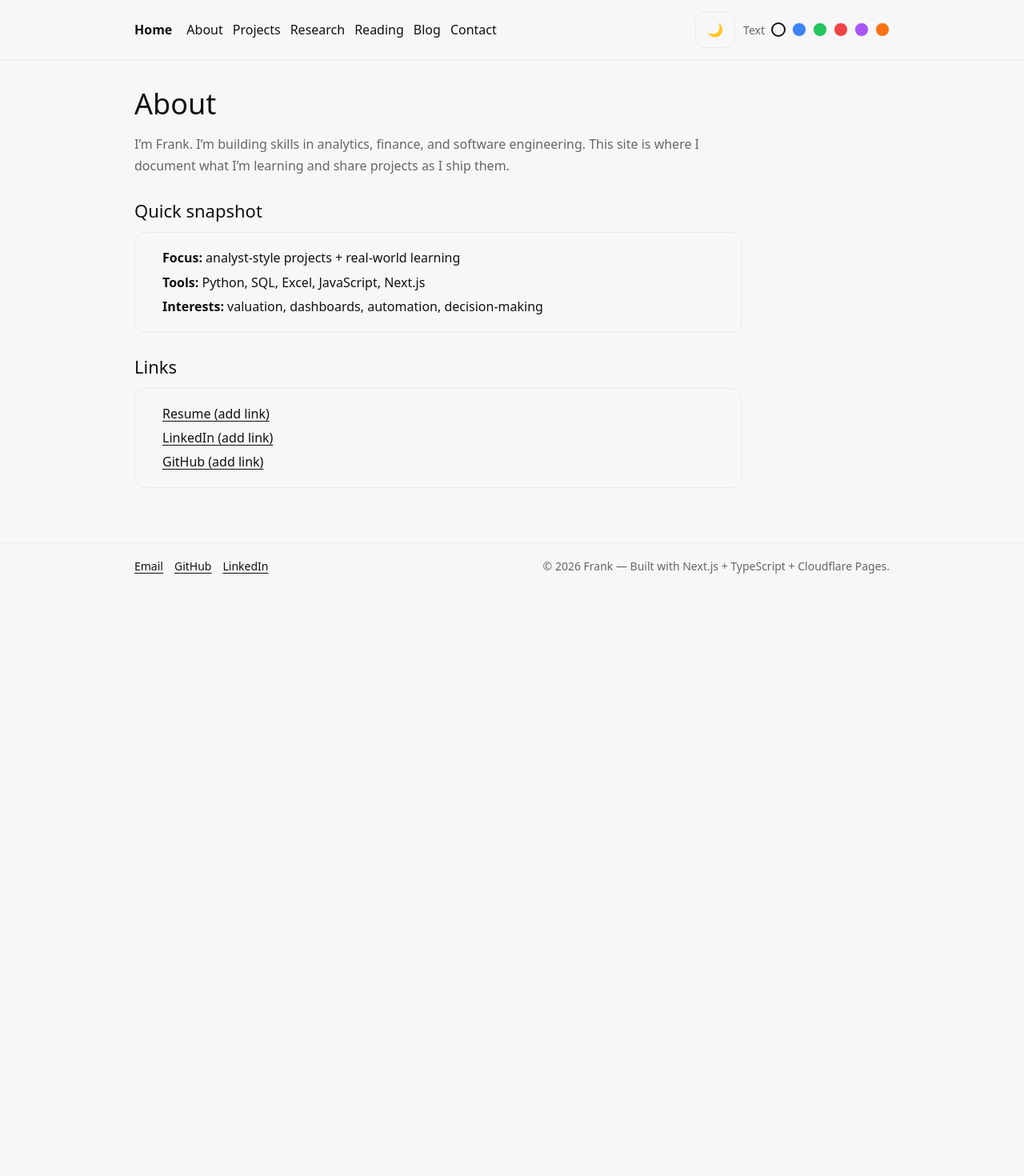
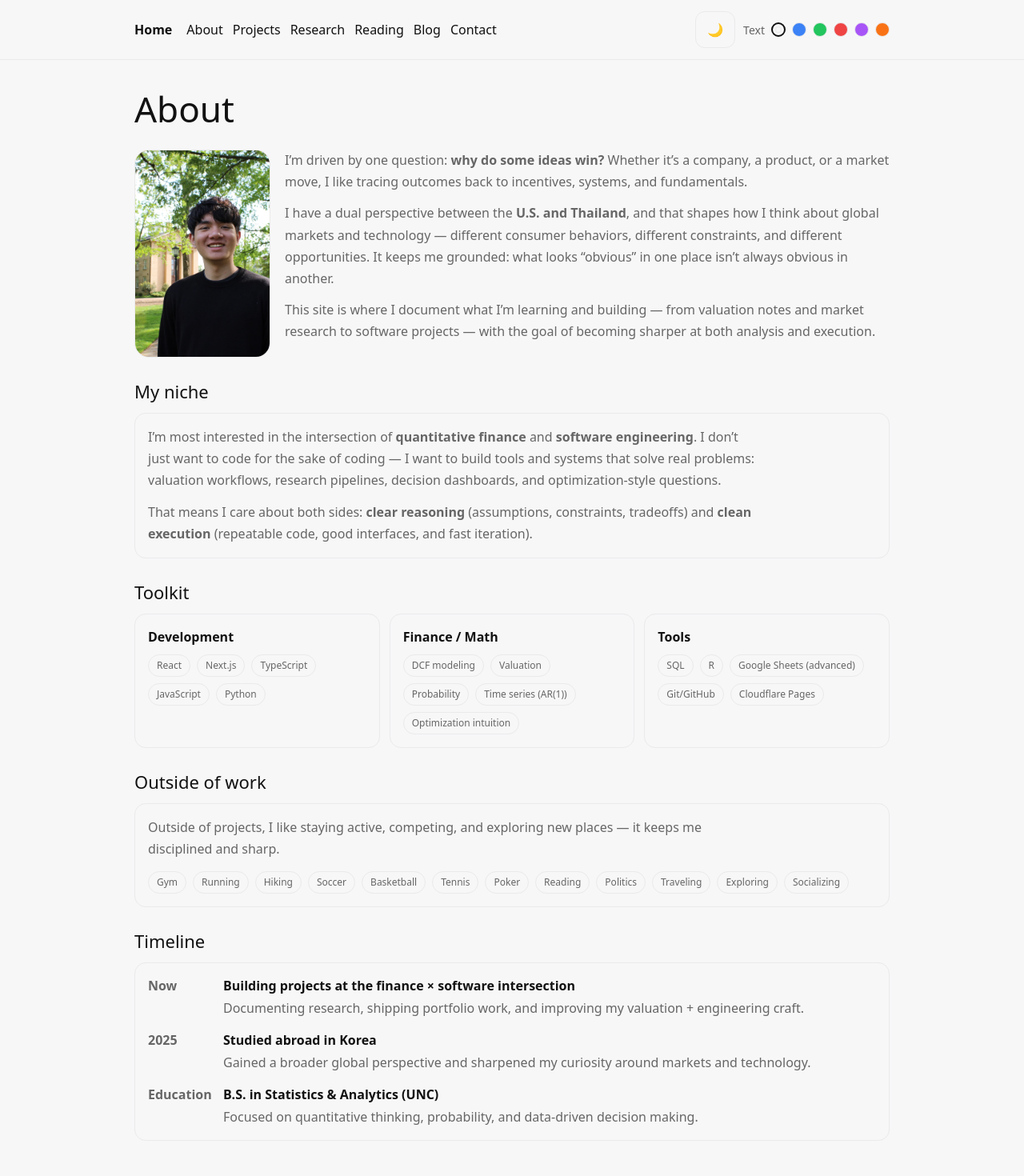
Before and after one commit to FrankThaingtham/personal-website, a Next.js app: page /about in a window 1280 px wide. Shown: the top 1470 px of the page at 80% size. Before the commit the page ends 800 px from the top, so only its background shows below. Built offline with nearby package versions, Linux system fonts and the light colour scheme.

Commit message:
build About page sections (story, niche, toolkit, interests, timeline)

```diff
--- a/src/app/about/page.tsx
+++ b/src/app/about/page.tsx
@@ -1,34 +1,237 @@
 export default function AboutPage() {
   return (
     <>
-      <h1 className="h1" style={{ fontSize: 36 }}>About</h1>
+      <h1 className="h1">About</h1>
 
-      <p className="p">
-        I’m Frank. I’m building skills in analytics, finance, and software engineering.
-        This site is where I document what I’m learning and share projects as I ship them.
-      </p>
+      {/* 1) Narrative Intro (Story) */}
+      <section style={{ marginTop: 18 }}>
+        <div
+          style={{
+            display: "grid",
+            gridTemplateColumns: "clamp(120px, 18vw, 170px) 1fr",
+            gap: 18,
+            alignItems: "start",
+          }}
+        >
+          {/* Headshot (small, left) */}
+          <div
+            style={{
+              width: "clamp(120px, 18vw, 170px)",
+              height: "clamp(190px, 26vw, 260px)",
+              borderRadius: 18,
+              border: "1px solid var(--border)",
+              overflow: "hidden",
+              background: "rgba(255,255,255,0.03)",
+            }}
+          >
+            {/* Put your headshot here: /public/headshot.webp (or .jpg) */}
+            <img
+              src="/headshot.webp"
+              alt="Frank Thaingtham"
+              style={{ width: "100%", height: "100%", objectFit: "cover", display: "block" }}
+            />
+          </div>
 
+          {/* Story (right) */}
+          <div>
+            <p className="p" style={{ marginBottom: 12 }}>
+              I’m driven by one question: <span style={{ fontWeight: 700 }}>why do some ideas win?</span> Whether it’s a
+              company, a product, or a market move, I like tracing outcomes back to incentives, systems, and
+              fundamentals.
+            </p>
+
+            <p className="p" style={{ marginBottom: 12 }}>
+              I have a dual perspective between the <span style={{ fontWeight: 700 }}>U.S. and Thailand</span>, and that
+              shapes how I think about global markets and technology — different consumer behaviors, different
+              constraints, and different opportunities. It keeps me grounded: what looks “obvious” in one place isn’t
+              always obvious in another.
+            </p>
+
+            <p className="p">
+              This site is where I document what I’m learning and building — from valuation notes and market research
+              to software projects — with the goal of becoming sharper at both analysis and execution.
+            </p>
+          </div>
+        </div>
+      </section>
+      {/* 2) The Intersection (Niche) */}
       <section style={{ marginTop: 26 }}>
-        <h2 className="h2">Quick snapshot</h2>
+        <h2 className="h2">My niche</h2>
 
-        <div className="card" style={{ maxWidth: 760 }}>
-          <ul style={{ lineHeight: 1.9, paddingLeft: 18, margin: 0 }}>
-            <li><strong>Focus:</strong> analyst-style projects + real-world learning</li>
-            <li><strong>Tools:</strong> Python, SQL, Excel, JavaScript, Next.js</li>
-            <li><strong>Interests:</strong> valuation, dashboards, automation, decision-making</li>
-          </ul>
+        <div className="card">
+          <p className="p" style={{ margin: 0 }}>
+            I’m most interested in the intersection of <span style={{ fontWeight: 700 }}>quantitative finance</span> and{" "}
+            <span style={{ fontWeight: 700 }}>software engineering</span>. I don’t just want to code for the sake of coding —
+            I want to build tools and systems that solve real problems: valuation workflows, research pipelines, decision
+            dashboards, and optimization-style questions.
+          </p>
+
+          <p className="p" style={{ marginTop: 12, marginBottom: 0 }}>
+            That means I care about both sides: <span style={{ fontWeight: 700 }}>clear reasoning</span> (assumptions,
+            constraints, tradeoffs) and <span style={{ fontWeight: 700 }}>clean execution</span> (repeatable code, good
+            interfaces, and fast iteration).
+          </p>
         </div>
       </section>
 
+      {/* 3) Tech & Finance Stack (Toolkit) */}
       <section style={{ marginTop: 26 }}>
-        <h2 className="h2">Links</h2>
+        <h2 className="h2">Toolkit</h2>
 
-        <div className="card" style={{ maxWidth: 760 }}>
-          <ul style={{ lineHeight: 1.9, paddingLeft: 18, margin: 0 }}>
-            <li><a href="#">Resume (add link)</a></li>
-            <li><a href="#">LinkedIn (add link)</a></li>
-            <li><a href="#">GitHub (add link)</a></li>
-          </ul>
+        <div
+          className="grid"
+          style={{
+            gridTemplateColumns: "repeat(auto-fit, minmax(260px, 1fr))",
+            gap: 12,
+          }}
+        >
+          {/* Development */}
+          <div className="card">
+            <div style={{ fontWeight: 800, marginBottom: 10 }}>Development</div>
+            <div style={{ display: "flex", gap: 8, flexWrap: "wrap" }}>
+              {["React", "Next.js", "TypeScript", "JavaScript", "Python"].map((t) => (
+                <span
+                  key={t}
+                  style={{
+                    border: "1px solid var(--border)",
+                    borderRadius: 999,
+                    padding: "4px 10px",
+                    fontSize: 12,
+                    color: "var(--muted)",
+                  }}
+                >
+                  {t}
+                </span>
+              ))}
+            </div>
+          </div>
+
+          {/* Finance / Math */}
+          <div className="card">
+            <div style={{ fontWeight: 800, marginBottom: 10 }}>Finance / Math</div>
+            <div style={{ display: "flex", gap: 8, flexWrap: "wrap" }}>
+              {["DCF modeling", "Valuation", "Probability", "Time series (AR(1))", "Optimization intuition"].map((t) => (
+                <span
+                  key={t}
+                  style={{
+                    border: "1px solid var(--border)",
+                    borderRadius: 999,
+                    padding: "4px 10px",
+                    fontSize: 12,
+                    color: "var(--muted)",
+                  }}
+                >
+                  {t}
+                </span>
+              ))}
+            </div>
+          </div>
+
+          {/* Tools */}
+          <div className="card">
+            <div style={{ fontWeight: 800, marginBottom: 10 }}>Tools</div>
+            <div style={{ display: "flex", gap: 8, flexWrap: "wrap" }}>
+              {["SQL", "R", "Google Sheets (advanced)", "Git/GitHub", "Cloudflare Pages"].map((t) => (
+                <span
+                  key={t}
+                  style={{
+                    border: "1px solid var(--border)",
+                    borderRadius: 999,
+                    padding: "4px 10px",
+                    fontSize: 12,
+                    color: "var(--muted)",
+                  }}
+                >
+                  {t}
+                </span>
+              ))}
+            </div>
+          </div>
+        </div>
+      </section>
+
+      {/* 4) Personal Interests (Human Factor) */}
+      <section style={{ marginTop: 26 }}>
+        <h2 className="h2">Outside of work</h2>
+
+        <div className="card">
+          <p className="p" style={{ marginTop: 0, marginBottom: 14 }}>
+            Outside of projects, I like staying active, competing, and exploring new places — it keeps me disciplined and
+            sharp.
+          </p>
+
+          <div style={{ display: "flex", gap: 8, flexWrap: "wrap" }}>
+            {[
+              "Gym",
+              "Running",
+              "Hiking",
+              "Soccer",
+              "Basketball",
+              "Tennis",
+              "Poker",
+              "Reading",
+              "Politics",
+              "Traveling",
+              "Exploring",
+              "Socializing",
+            ].map((t) => (
+              <span
+                key={t}
+                style={{
+                  border: "1px solid var(--border)",
+                  borderRadius: 999,
+                  padding: "4px 10px",
+                  fontSize: 12,
+                  color: "var(--muted)",
+                }}
+              >
+                {t}
+              </span>
+            ))}
+          </div>
+        </div>
+      </section>
+
+      {/* 5) Timeline / Milestones */}
+      <section style={{ marginTop: 26 }}>
+        <h2 className="h2">Timeline</h2>
+
+        <div className="card">
+          <div style={{ display: "grid", gap: 14 }}>
+            {[
+              {
+                when: "Now",
+                title: "Building projects at the finance × software intersection",
+                desc: "Documenting research, shipping portfolio work, and improving my valuation + engineering craft.",
+              },
+              {
+                when: "2025",
+                title: "Studied abroad in Korea",
+                desc: "Gained a broader global perspective and sharpened my curiosity around markets and technology.",
+              },
+              {
+                when: "Education",
+                title: "B.S. in Statistics & Analytics (UNC)",
+                desc: "Focused on quantitative thinking, probability, and data-driven decision making.",
+              },
+            ].map((x) => (
+              <div
+                key={x.when}
+                style={{
+                  display: "grid",
+                  gridTemplateColumns: "80px 1fr",
+                  gap: 14,
+                  alignItems: "start",
+                }}
+              >
+                <div style={{ color: "var(--muted)", fontWeight: 700 }}>{x.when}</div>
+                <div>
+                  <div style={{ fontWeight: 800 }}>{x.title}</div>
+                  <div style={{ color: "var(--muted)", marginTop: 4, lineHeight: 1.6 }}>{x.desc}</div>
+                </div>
+              </div>
+            ))}
+          </div>
         </div>
       </section>
     </>
```
Also changed, not shown: public/headshot.jpg (added), public/headshot.webp (added).
